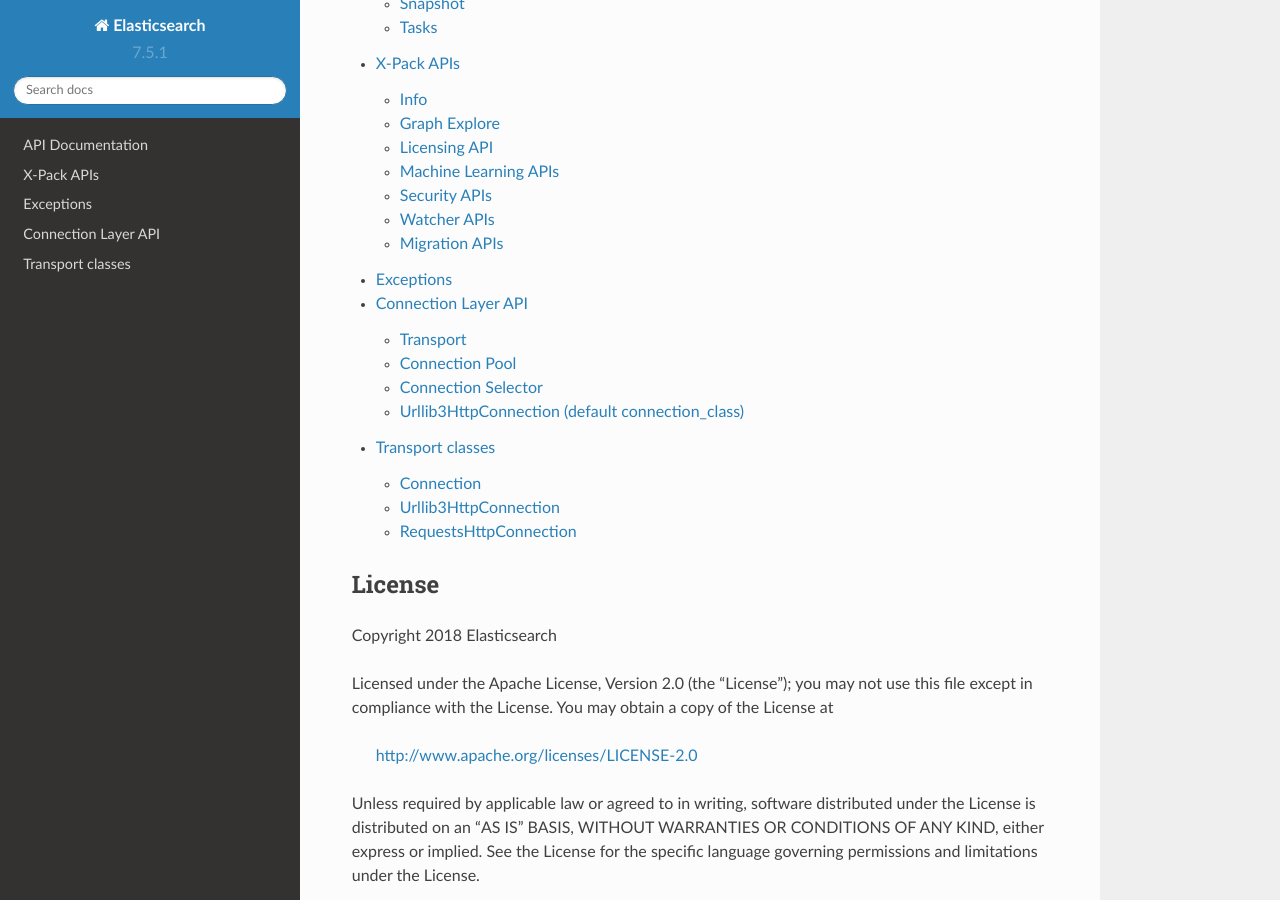
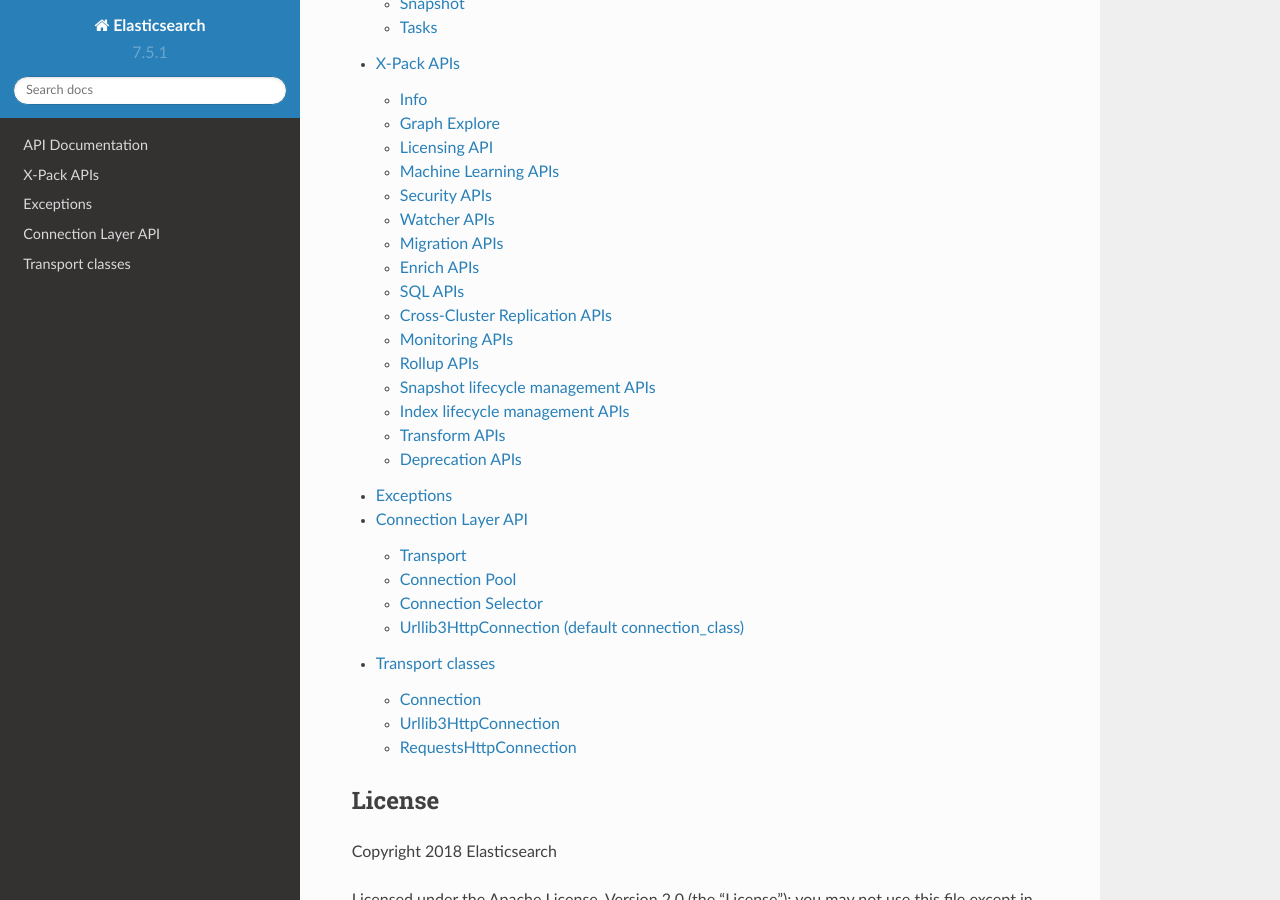
Before and after one commit to elastic/elasticsearch-py, a Sphinx documentation site: the page built from docs/index.rst, in a window 1280 px wide and 900 px high, scrolled down 6747 px. Built offline with Sphinx 7.4.7 and the Read the Docs theme 2.0.0, drawn with Linux system fonts in a browser that asks for light colours; pages that are not in the unit, such as notebooks, are missing from menus; some of the changed lines change nothing that is shown.

Commit message:
adding missing xpack apis to documentation
adding missing xpack apis to documentation

adding missing xpack apis to documentation

add enrich section to xpack documentation

add missing xpack apis to docs

adding sql api to xpack doc

add ccr api section to xpack docs

```diff
--- a/docs/xpack.rst
+++ b/docs/xpack.rst
@@ -94,3 +94,105 @@
 
 .. autoclass:: MigrationClient
    :members:
+
+
+Enrich APIs
+------------
+
+`Enrich API <https://www.elastic.co/guide/en/elasticsearch/reference/7.6/enrich-apis.html>`_
+can be used to add data from your existing indices to incoming documents during ingest.
+
+.. py:module:: elasticsearch.client.enrich
+
+.. autoclass:: EnrichClient
+   :members:
+
+SQL APIs
+---------
+
+`SQL API <https://www.elastic.co/guide/en/elasticsearch/reference/current/sql-rest.html>`_
+
+.. py:module:: elasticsearch.client.sql
+
+.. autoclass:: SqlClient
+   :members:
+
+Cross-Cluster Replication APIs
+-------------------------------
+
+`CCR API <https://www.elastic.co/guide/en/elasticsearch/reference/current/ccr-apis.html>`_
+used to perform cross-cluster replication operations
+
+.. py:module:: elasticsearch.client.ccr
+
+.. autoclass:: CcrClient
+   :members:
+
+
+Monitoring APIs
+----------------
+
+`Monitoring API <https://www.elastic.co/guide/en/elasticsearch/reference/master/es-monitoring.html>`_
+
+.. py:module:: elasticsearch.client.monitoring
+
+.. autoclass:: MonitoringClient
+   :members:
+
+
+Rollup APIs
+------------
+
+`Rollup API <https://www.elastic.co/guide/en/elasticsearch/reference/current/rollup-apis.html>`_
+
+.. py:module:: elasticsearch.client.rollup
+
+.. autoclass:: RollupClient
+   :members:
+
+
+Snapshot lifecycle management APIs
+-----------------------------------
+
+`Snapshot lifecycle management API <https://www.elastic.co/guide/en/elasticsearch/reference/current/snapshot-lifecycle-management-api.html>`_
+can be used to set up policies to automatically take snapshots and control how long they are retained.
+
+.. py:module:: elasticsearch.client.slm
+
+.. autoclass:: SlmClient
+   :members:
+
+
+Index lifecycle management APIs
+--------------------------------
+
+`Index lifecycle management API <https://www.elastic.co/guide/en/elasticsearch/reference/current/index-lifecycle-management-api.html>`_
+used to set up policies to automatically manage the index lifecycle.
+
+.. py:module:: elasticsearch.client.ilm
+
+.. autoclass:: IlmClient
+   :members:
+
+
+Transform APIs
+---------------
+
+`Transform API <https://www.elastic.co/guide/en/elasticsearch/reference/current/transform-apis.html>`_
+
+.. py:module:: elasticsearch.client.transform
+
+.. autoclass:: TransformClient
+   :members:
+
+
+Deprecation APIs
+-----------------
+
+`Deprecation API <https://www.elastic.co/guide/en/elasticsearch/reference/master/migration-api-deprecation.html>`_
+used to retrieve information about different cluster, node, and index level settings that use deprecated features that will be removed or changed in the next major version.
+
+.. py:module:: elasticsearch.client.deprecation
+
+.. autoclass:: DeprecationClient
+   :members:
```
